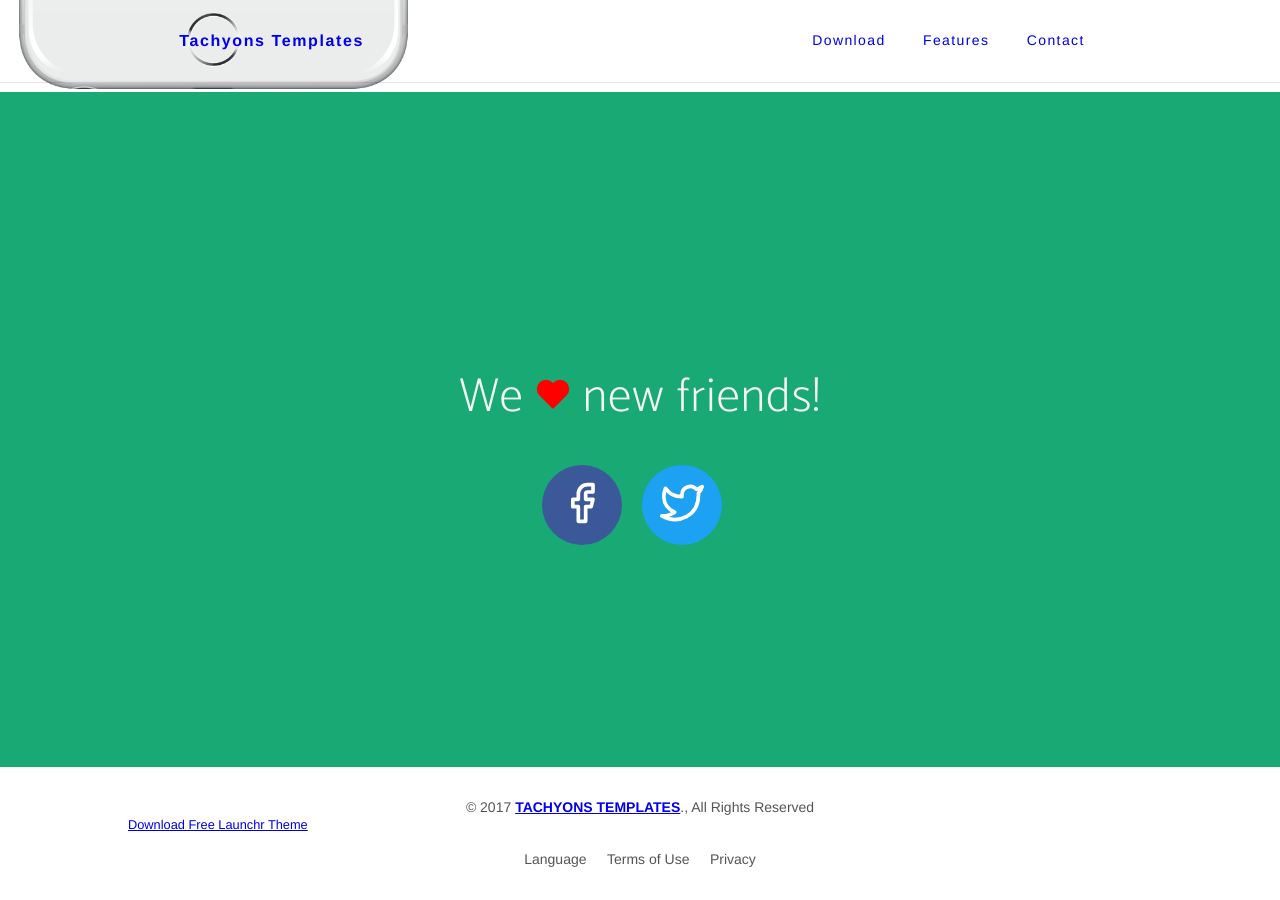
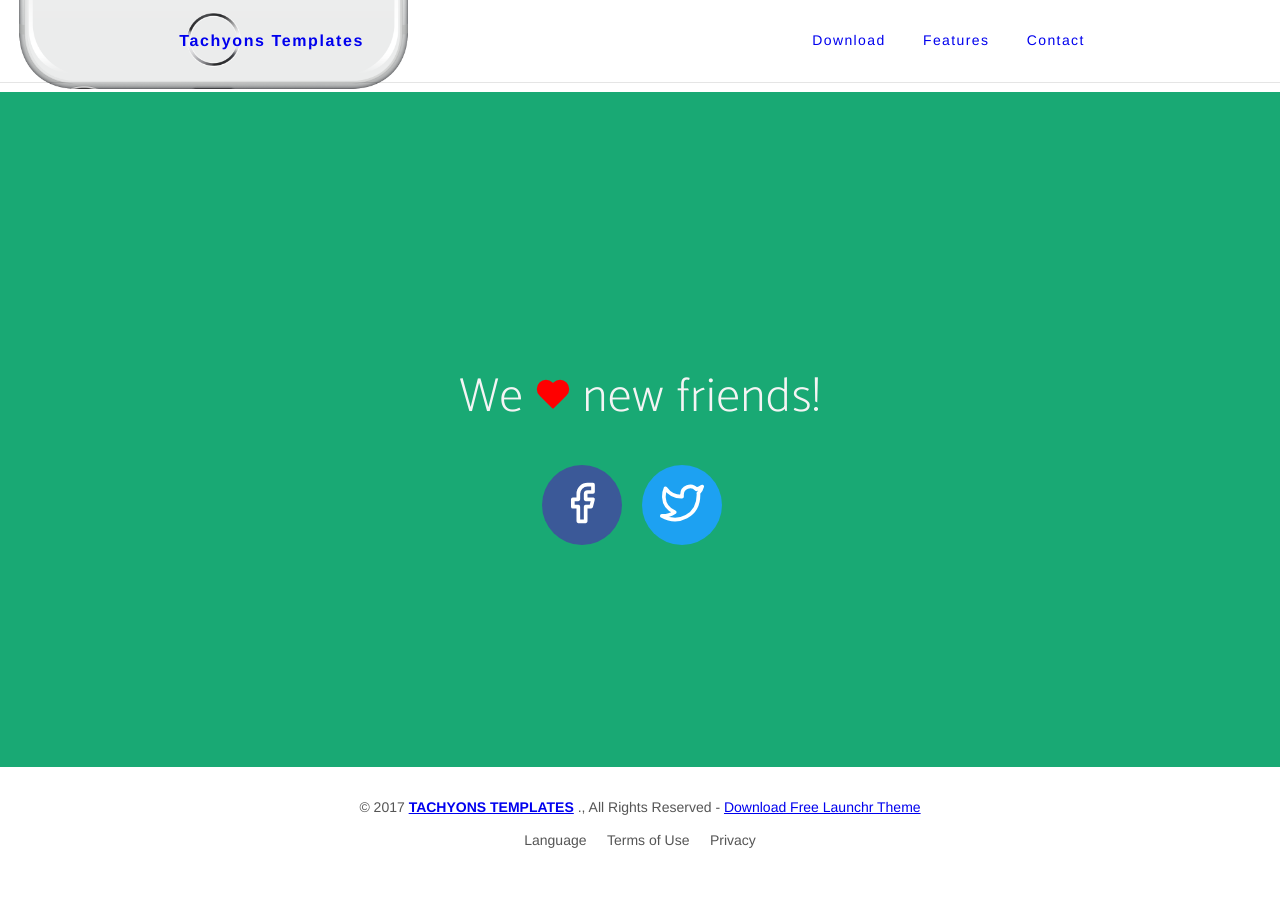
Before and after one commit to blairanderson/medicaremavenvashon, a Jekyll site: the page built from index.html, in a window 1280 px wide and 900 px high, scrolled down 2499 px. Built offline with Jekyll 4.4.1, drawn with Linux system fonts in a browser that asks for light colours; nearby versions of some CDN libraries; some web fonts are replaced.

Commit message:
add footer download link

```diff
--- a/_config.yml
+++ b/_config.yml
@@ -18,19 +18,16 @@ launchr: Launchr - Landing page to help you showcase your new beautiful, shiny,
 ios_store_link: "#"
 android_store_link: "#"
 email: your-email@domain.com
-description: > # this means to ignore newlines until "baseurl:"
-  Write an awesome description for your new site here. You can edit this
-  line in _config.yml. It will appear in your document head meta (for
-  Google search results) and in your feed.xml site description.
-baseurl: "" # the subpath of your site, e.g. /blog
-url: "" # the base hostname & protocol for your site, e.g. http://example.com
+description: > # a simple web app launch site built using tachyons
+baseurl: "/tachyons-launchr/" # the subpath of your site, e.g. /blog
+url: "http://www.blairanderson.co" # the base hostname & protocol for your site, e.g. http://example.com
 
 social-icons:
  - title: Facebook
    url: https://facebook.com/example
    class: facebook
  - title: Twitter
-   url: https://twitter.com/example
+   url: https://twitter.com/blairanderson
    class: twitter
 # Build settings
 markdown: kramdown
--- a/_includes/footer.html
+++ b/_includes/footer.html
@@ -1,9 +1,13 @@
 <footer class="pv4 ph3 ph5-m ph6-l mid-gray">
-  <small class="f6 db tc">© 2017 <b class="ttu"><a href="http://www.tachyonstemplates.com/">Tachyons Templates</a></b>., All Rights Reserved</small>
-  <small><a href="http://www.tachyonstemplates.com/">Download Free Launchr Theme</a></small>
+  <small class="f6 db tc">© 2017 <b class="ttu">
+    <a href="http://www.tachyonstemplates.com/">Tachyons Templates</a>
+    </b>., All Rights Reserved
+    -
+    <a href="http://www.tachyonstemplates.com/template-overview/tachyons-launchr">Download Free Launchr Theme</a>
+  </small>
   <div class="tc mt3">
     <a href="#" title="Language" class="f6 dib ph2 link mid-gray dim">Language</a>
-    <a href="#"    title="Terms" class="f6 dib ph2 link mid-gray dim">Terms of Use</a>
-    <a href="#"  title="Privacy" class="f6 dib ph2 link mid-gray dim">Privacy</a>
+    <a href="#" title="Terms" class="f6 dib ph2 link mid-gray dim">Terms of Use</a>
+    <a href="#" title="Privacy" class="f6 dib ph2 link mid-gray dim">Privacy</a>
   </div>
 </footer>
```
